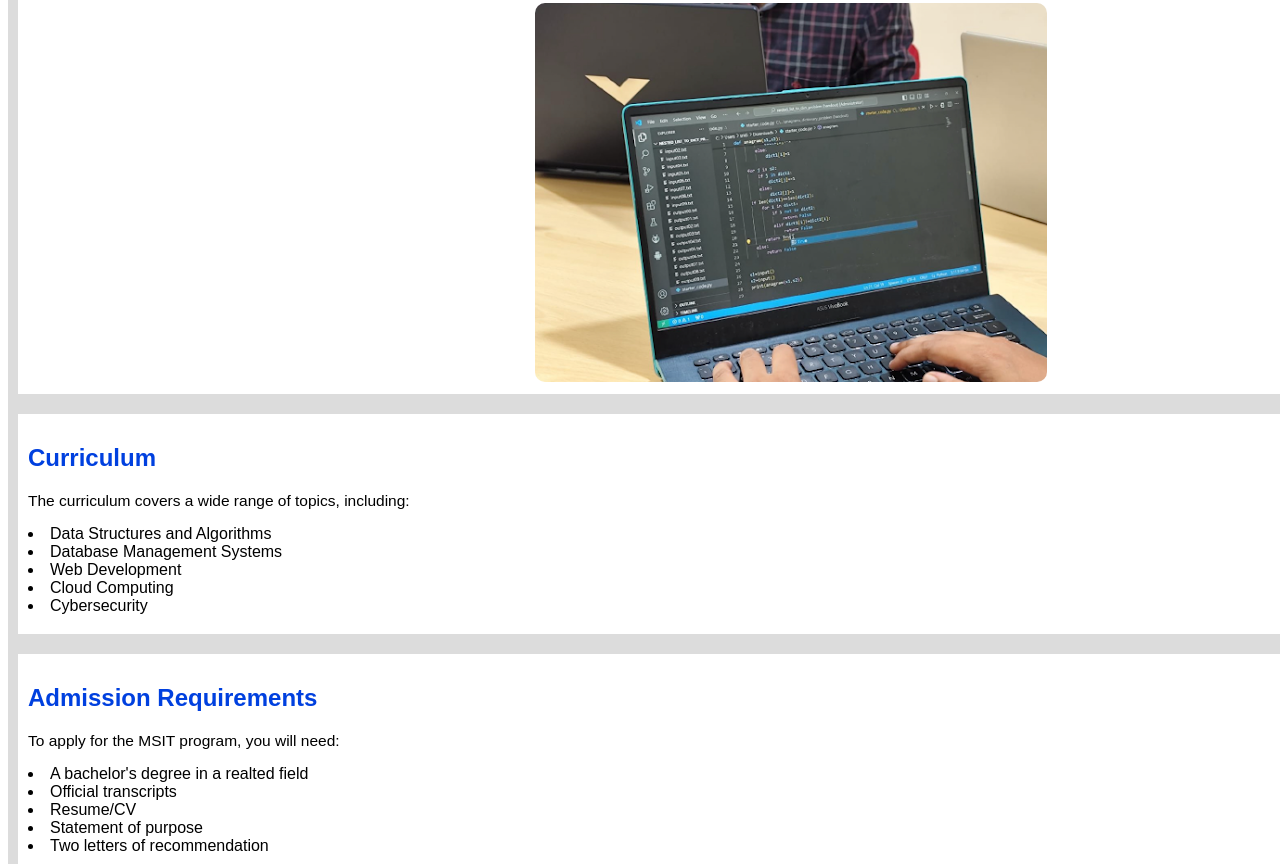
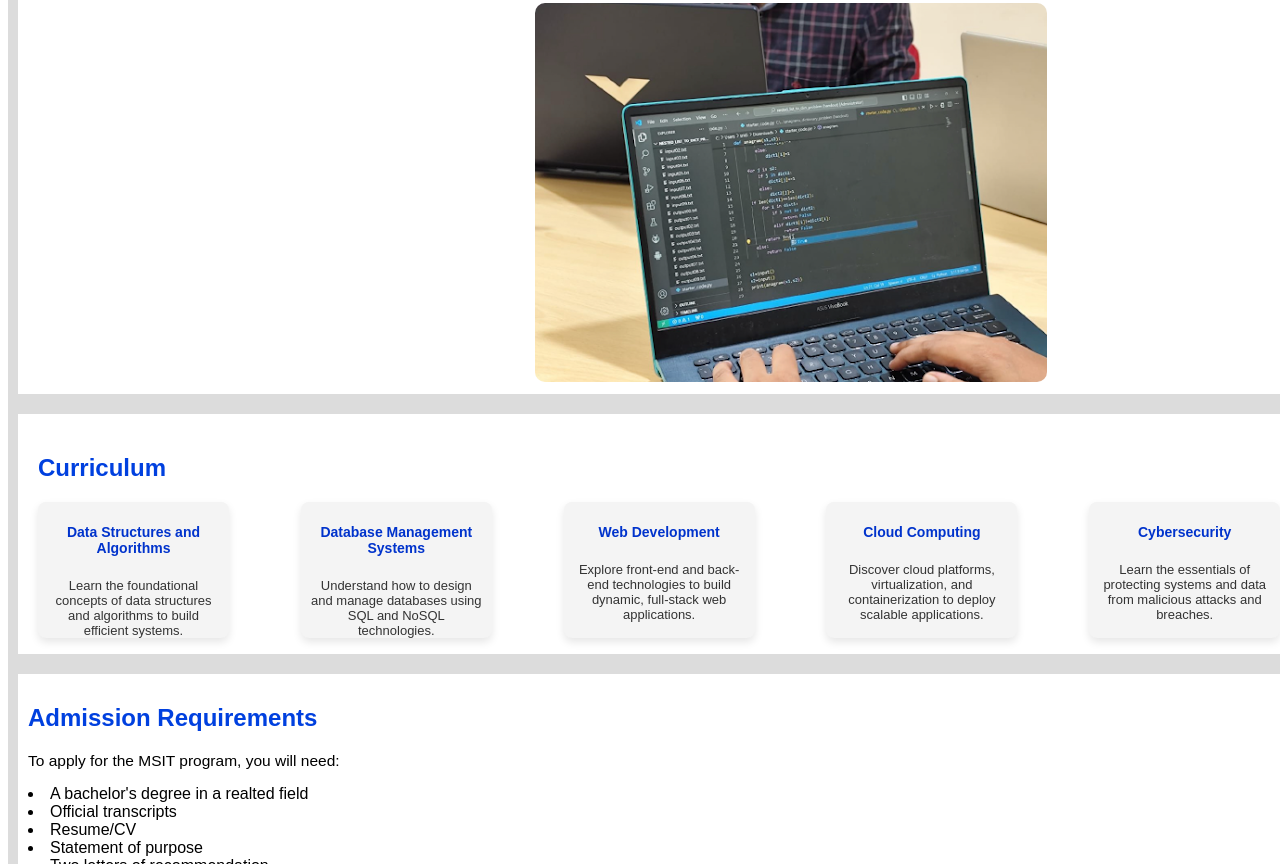
Before and after one commit to PoojithaaReddy/HTML_CSS, a plain HTML site: page Day 2/Day 2/index.html in a window 1280 px wide. Shown: the part 368-1232 px from the top of the page. Drawn offline with Linux system fonts and the light colour scheme.

Commit message:
Grid format

```diff
--- a/Day 2/Day 2/index.html
+++ b/Day 2/Day 2/index.html
@@ -23,14 +23,38 @@
             <p>The MSIT program is designed to equip the students with the skills and knowledge needed to excel in the field of information technology. Our curriculum is tailored to meet the needs of both beginners and experienced professionals.</p>
             <img src = "image.png">
         </section>
-        <section class="card1" id = "Curriculum">
-            <h1>Curriculum</h1>
-            <p>The curriculum covers a wide range of topics, including:</p>
-            <li>Data Structures and Algorithms</li>
-            <li>Database Management Systems</li>
-            <li>Web Development</li>
-            <li>Cloud Computing</li>
-            <li>Cybersecurity</li>
+        <div>
+            <section class="card1" id="Curriculum">
+                <h1>Curriculum</h1>
+                <div class="curriculum-cards">
+                    <div class="curriculum-card">
+                        <h3 class="card-title">Data Structures and Algorithms</h3>
+                        <p class="card-description">Learn the foundational concepts of data structures and algorithms to build efficient systems.</p>
+                    </div>
+                    <div class="curriculum-card">
+                        <h3 class="card-title">Database Management Systems</h3>
+                        <p class="card-description">Understand how to design and manage databases using SQL and NoSQL technologies.</p>
+                    </div>
+                    <div class="curriculum-card">
+                        <h3 class="card-title">Web Development</h3>
+                        <p class="card-description">Explore front-end and back-end technologies to build dynamic, full-stack web applications.</p>
+                    </div>
+                    <div class="curriculum-card">
+                        <h3 class="card-title">Cloud Computing</h3>
+                        <p class="card-description">Discover cloud platforms, virtualization, and containerization to deploy scalable applications.</p>
+                    </div>
+                    <div class="curriculum-card">
+                        <h3 class="card-title">Cybersecurity</h3>
+                        <p class="card-description">Learn the essentials of protecting systems and data from malicious attacks and breaches.</p>
+                    </div>
+                    <div class="curriculum-card">
+                        <h3 class="card-title">Machine Learning</h3>
+                        <p class="card-description">Gain knowledge in machine learning algorithms and how to apply them to real-world problems.</p>
+                    </div>
+                </div>
+            </div>
+        </section>
+
         </section>
         <section class="card2" id = "Admission Requirements">
             <h1>Admission Requirements</h1>
--- a/Day 2/Day 2/styles.css
+++ b/Day 2/Day 2/styles.css
@@ -47,7 +47,7 @@ ul li{
 
 .card1{
     height:200px;
-    width:1525px;
+    width:1505px;
     border:10px solid gainsboro;
     padding:10px
 }
@@ -85,5 +85,37 @@ a{
 .nav-link:hover{
     background-color: grey;
     color: #000;
-    border-radius: 5px;
+    border-radius: 5px;
 }
+
+.card1
+{
+    padding: 20px;
+    background-color: #ffffff;
+}
+.curriculum-cards {
+    display: flex;
+    justify-content: space-between;
+    gap: 10px;
+    flex-wrap: wrap;
+}
+.curriculum-card {
+    background-color: #f4f4f4;
+    border-radius: 8px;
+    box-shadow: 0 4px 8px rgba(0, 0, 0, 0.1);
+    padding: 8px;
+    width: 175px;
+    height: 120px;
+    flex-direction: column;
+    text-align: center;
+}
+.card-title {
+    color: #0033cc;
+    font-size: 14px;
+    font-weight: bold;
+    padding-bottom: 8px;
+}
+.card-description {
+    font-size: 13px;
+    color: #333;
+}
```
